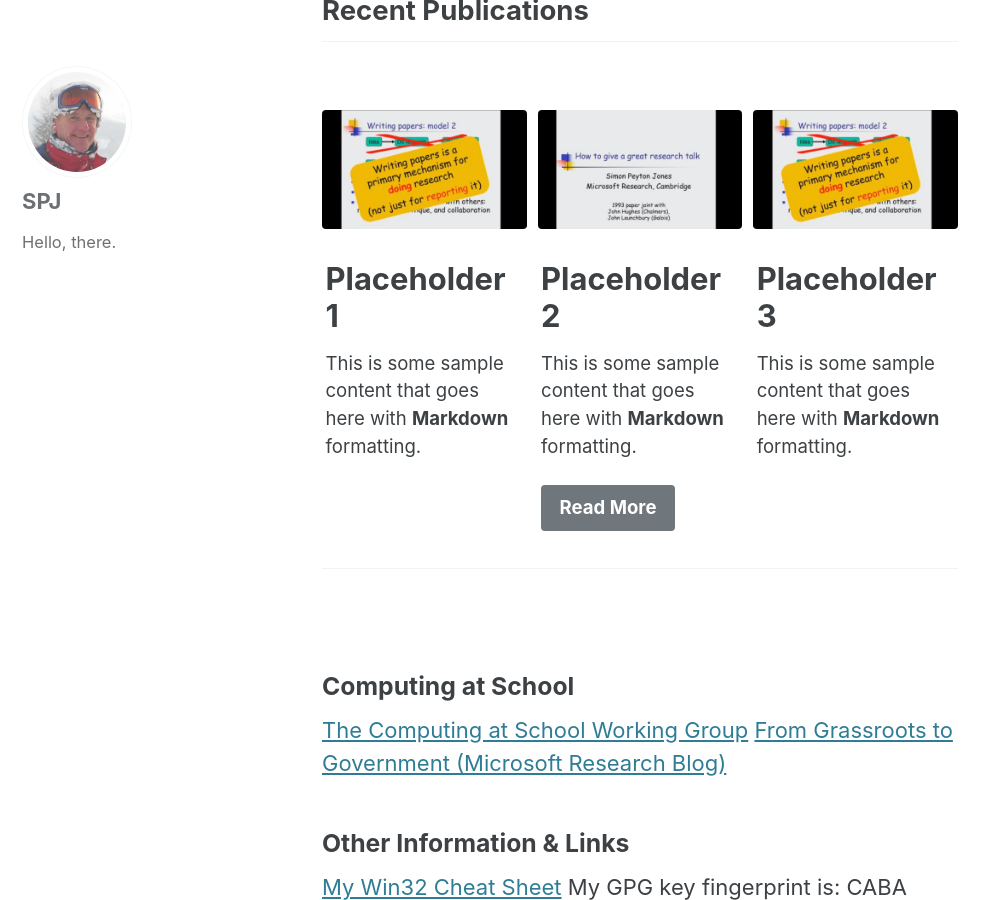
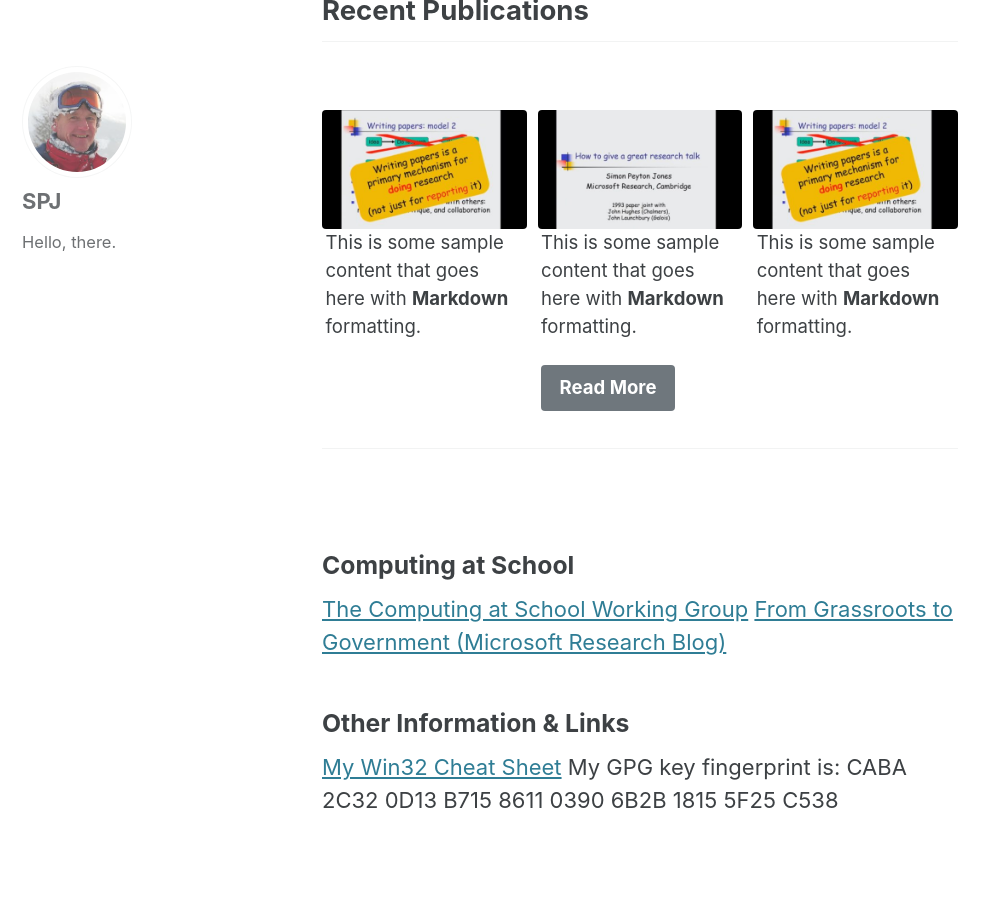
Before and after one commit to simonpj/www.peytonjones.org, a Jekyll site: the page built from index.md, in a window 1280 px wide and 900 px high, scrolled down 702 px. Shown: the whole window, without its empty margins (0-998 px from the left). Built offline with Jekyll 4.4.1, drawn with Linux system fonts in a browser that asks for light colours; cached includes are drawn as plain includes.

Commit message:
Update index.md

```diff
--- a/index.md
+++ b/index.md
@@ -8,17 +8,15 @@ header:
 feature_row:
   - image_path: /assets/images/spj-paper.jpg
     alt: "placeholder image 1"
-    title: "Placeholder 1"
     excerpt: "This is some sample content that goes here with **Markdown** formatting."
   - image_path: /assets/images/spj-talk.jpg
     alt: "placeholder image 2"
-    title: "Placeholder 2"
     excerpt: "This is some sample content that goes here with **Markdown** formatting."
     url: "#test-link"
     btn_label: "Read More"
     btn_class: "btn--primary"
   - image_path: /assets/images/spj-paper.jpg
-    title: "Placeholder 3"
+    alt: "placeholder image 3"
     excerpt: "This is some sample content that goes here with **Markdown** formatting."
 ---
 
```
